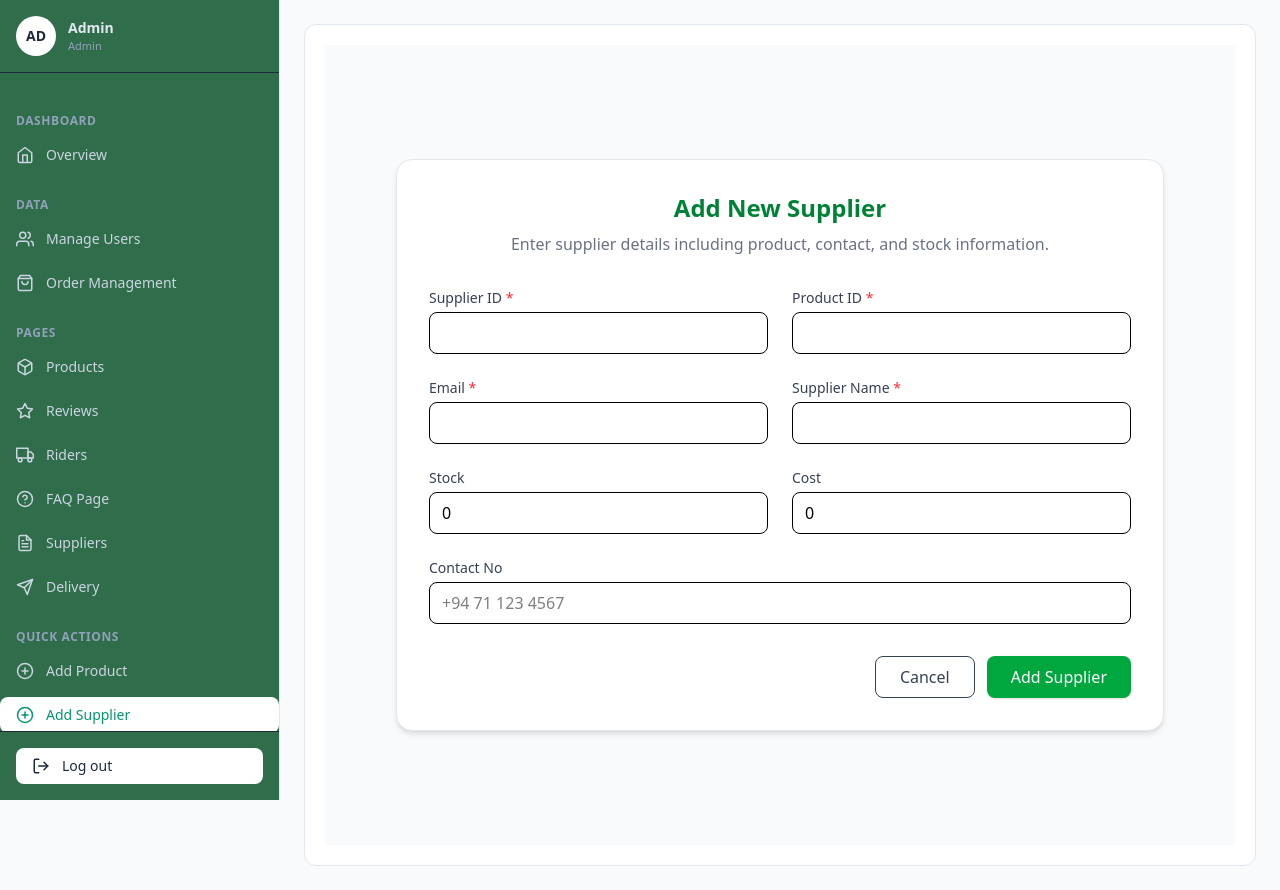
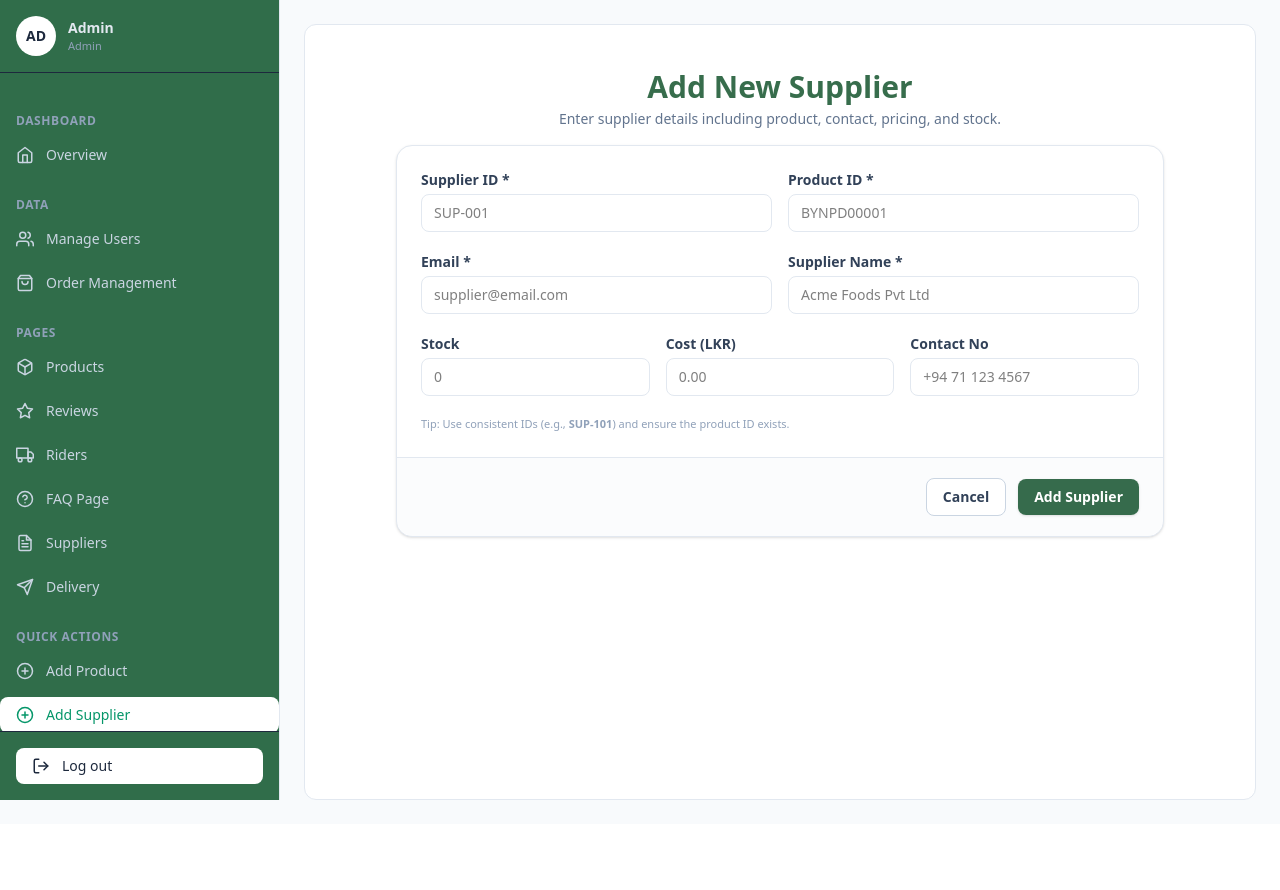
Before and after one commit to SandaruDulneth/BuyNest-Frontend, a React (Vite) app: page /admin/add-suppliers in a window 1280 px wide. After the commit the page ends 824 px from the top, so only its background shows below. Built offline with nearby package versions, Linux system fonts and the light colour scheme.

Commit message:
Update supplierAdd.jsx

```diff
--- a/src/Pages/admin/supplierAdd.jsx
+++ b/src/Pages/admin/supplierAdd.jsx
@@ -1,169 +1,202 @@
 import { useState } from "react";
-import toast from "react-hot-toast";
 import { Link, useNavigate } from "react-router-dom";
 import axios from "axios";
+import toast from "react-hot-toast";
 
 export default function AddSupplierPage() {
-  const [supplierId, setSupplierId] = useState("");
-  const [productId, setProductId] = useState("");
-  const [email, setEmail] = useState("");
-  const [name, setName] = useState("");
-  const [stock, setStock] = useState(0);
-  const [cost, setCost] = useState(0);
-  const [contactNo, setContactNo] = useState("");
+  const [supplierId, setSupplierId]   = useState("");
+  const [productId, setProductId]     = useState("");
+  const [email, setEmail]             = useState("");
+  const [name, setName]               = useState("");
+  const [stock, setStock]             = useState("");
+  const [cost, setCost]               = useState("");
+  const [contactNo, setContactNo]     = useState("");
+  const [submitting, setSubmitting]   = useState(false);
 
   const navigate = useNavigate();
 
-  async function addSupplier() {
+  async function addSupplier(e) {
+    e?.preventDefault?.();
+    if (submitting) return;
+
     const token = localStorage.getItem("token");
     if (!token) {
       toast.error("Please login first");
       return;
     }
 
-    if (!supplierId || !productId || !email || !name) {
+    // basic validation
+    if (!supplierId.trim() || !productId.trim() || !email.trim() || !name.trim()) {
       toast.error("Please fill all required fields");
       return;
     }
 
-    const supplier = {
-      supplierId,
-      productId,
-      email,
-      Name: name, // 👈 backend schema requires capital "N"
-      stock,
-      cost,
-      contactNo,
+    const payload = {
+      supplierId: supplierId.trim(),
+      productId : productId.trim(),
+      email     : email.trim(),
+      Name      : name.trim(),              // backend expects capital N
+      stock     : Number(stock) || 0,
+      cost      : Number(cost) || 0,
+      contactNo : contactNo.trim(),
     };
 
     try {
-      await axios.post("http://localhost:5000/api/suppliers", supplier, {
-        headers: { Authorization: "Bearer " + token },
+      setSubmitting(true);
+      await axios.post("http://localhost:5000/api/suppliers", payload, {
+        headers: {
+          Authorization: "Bearer " + token,
+          "Content-Type": "application/json",
+        },
       });
       toast.success("Supplier added successfully");
       navigate("/admin/suppliers");
     } catch (e) {
       toast.error(e.response?.data?.message || "Failed to add supplier");
       console.error(e);
+    } finally {
+      setSubmitting(false);
     }
   }
 
   return (
-    <div className="flex justify-center items-center min-h-screen bg-gray-50 p-6">
-      <div className="w-full max-w-3xl bg-white rounded-2xl shadow-md border border-gray-200 p-8">
-        {/* Title */}
-        <h1 className="text-2xl font-bold text-green-700 text-center mb-2">
-          Add New Supplier
-        </h1>
-        <p className="text-gray-500 text-center mb-8">
-          Enter supplier details including product, contact, and stock
-          information.
+      <div className="w-full h-full overflow-y-auto py-6 px-3 md:px-6 font-[var(--font-main)]">
+        {/* Page header */}
+        <div className="mx-auto max-w-3xl mb-4 text-center">
+          <h1 className="text-2xl md:text-3xl font-bold text-dgreen">Add New Supplier</h1>
+          <p className="text-sm text-slate-500 mt-1">
+            Enter supplier details including product, contact, pricing, and stock.
           </p>
+        </div>
 
-        {/* Form */}
-        <div className="grid grid-cols-1 md:grid-cols-2 gap-6">
-          <div>
-            <label className="block text-sm font-medium text-gray-700 mb-1">
-              Supplier ID <span className="text-red-500">*</span>
-            </label>
-            <input
-              type="text"
-              className="w-full border rounded-lg px-3 py-2 focus:ring-2 focus:ring-green-500 focus:outline-none"
+        {/* Card */}
+        <form
+            onSubmit={addSupplier}
+            className="mx-auto max-w-3xl rounded-2xl border border-slate-200 bg-white shadow-sm"
+        >
+          <div className="p-4 md:p-6 space-y-5">
+            {/* Row 1 */}
+            <div className="grid grid-cols-1 md:grid-cols-2 gap-4">
+              <Field
+                  label="Supplier ID *"
+                  placeholder="SUP-001"
                   value={supplierId}
-              onChange={(e) => setSupplierId(e.target.value)}
+                  onChange={setSupplierId}
+              />
+              <Field
+                  label="Product ID *"
+                  placeholder="BYNPD00001"
+                  value={productId}
+                  onChange={setProductId}
               />
             </div>
 
-          <div>
-            <label className="block text-sm font-medium text-gray-700 mb-1">
-              Product ID <span className="text-red-500">*</span>
-            </label>
-            <input
-              type="text"
-              className="w-full border rounded-lg px-3 py-2 focus:ring-2 focus:ring-green-500 focus:outline-none"
-              value={productId}
-              onChange={(e) => setProductId(e.target.value)}
+            {/* Row 2 */}
+            <div className="grid grid-cols-1 md:grid-cols-2 gap-4">
+              <Field
+                  label="Email *"
+                  type="email"
+                  placeholder="supplier@email.com"
+                  value={email}
+                  onChange={setEmail}
+              />
+              <Field
+                  label="Supplier Name *"
+                  placeholder="Acme Foods Pvt Ltd"
+                  value={name}
+                  onChange={setName}
               />
             </div>
 
-          <div>
-            <label className="block text-sm font-medium text-gray-700 mb-1">
-              Email <span className="text-red-500">*</span>
-            </label>
-            <input
-              type="email"
-              className="w-full border rounded-lg px-3 py-2 focus:ring-2 focus:ring-green-500 focus:outline-none"
-              value={email}
-              onChange={(e) => setEmail(e.target.value)}
+            {/* Row 3 */}
+            <div className="grid grid-cols-1 md:grid-cols-3 gap-4">
+              <NumberField
+                  label="Stock"
+                  placeholder="0"
+                  value={stock}
+                  onChange={setStock}
+                  min={0}
+              />
+              <NumberField
+                  label="Cost (LKR)"
+                  placeholder="0.00"
+                  value={cost}
+                  onChange={setCost}
+                  step="0.01"
+                  min={0}
+              />
+              <Field
+                  label="Contact No"
+                  placeholder="+94 71 123 4567"
+                  value={contactNo}
+                  onChange={setContactNo}
               />
             </div>
 
-          <div>
-            <label className="block text-sm font-medium text-gray-700 mb-1">
-              Supplier Name <span className="text-red-500">*</span>
-            </label>
-            <input
-              type="text"
-              className="w-full border rounded-lg px-3 py-2 focus:ring-2 focus:ring-green-500 focus:outline-none"
-              value={name}
-              onChange={(e) => setName(e.target.value)}
-            />
-          </div>
-
-          <div>
-            <label className="block text-sm font-medium text-gray-700 mb-1">
-              Stock
-            </label>
-            <input
-              type="number"
-              className="w-full border rounded-lg px-3 py-2 focus:ring-2 focus:ring-green-500 focus:outline-none"
-              value={stock}
-              onChange={(e) => setStock(e.target.value)}
-            />
-          </div>
-
-          <div>
-            <label className="block text-sm font-medium text-gray-700 mb-1">
-              Cost
-            </label>
-            <input
-              type="number"
-              className="w-full border rounded-lg px-3 py-2 focus:ring-2 focus:ring-green-500 focus:outline-none"
-              value={cost}
-              onChange={(e) => setCost(e.target.value)}
-            />
-          </div>
-
-          <div className="md:col-span-2">
-            <label className="block text-sm font-medium text-gray-700 mb-1">
-              Contact No
-            </label>
-            <input
-              type="text"
-              placeholder="+94 71 123 4567"
-              className="w-full border rounded-lg px-3 py-2 focus:ring-2 focus:ring-green-500 focus:outline-none"
-              value={contactNo}
-              onChange={(e) => setContactNo(e.target.value)}
-            />
+            {/* Helper tip */}
+            <div className="text-[11px] text-slate-400">
+              Tip: Use consistent IDs (e.g., <span className="font-semibold">SUP-101</span>) and ensure the product ID exists.
             </div>
           </div>
 
-        {/* Buttons */}
-        <div className="flex justify-end gap-3 mt-8">
+          {/* Footer actions */}
+          <div className="border-t border-slate-200 bg-slate-50/60 px-4 py-4 md:px-6 md:py-5 rounded-b-2xl flex items-center justify-end gap-3">
             <Link
                 to="/admin/suppliers"
-            className="px-6 py-2 border rounded-lg text-gray-700 hover:bg-gray-100 transition"
+                className="inline-flex items-center justify-center rounded-lg border border-slate-300 bg-white px-4 py-2 text-sm font-semibold text-slate-700 hover:bg-slate-50 active:scale-[.99]"
             >
               Cancel
             </Link>
             <button
-            onClick={addSupplier}
-            className="px-6 py-2 bg-green-600 hover:bg-green-700 text-white rounded-lg shadow transition"
+                type="submit"
+                disabled={submitting}
+                className="inline-flex items-center justify-center rounded-lg bg-dgreen px-4 py-2 text-sm font-semibold text-white shadow-sm hover:bg-dgreen/80 active:scale-[.99] disabled:opacity-60"
             >
-            Add Supplier
+              {submitting ? (
+                  <span className="inline-flex items-center gap-2">
+                <span className="h-4 w-4 animate-spin rounded-full border-2 border-white/50 border-t-white"></span>
+                Saving...
+              </span>
+              ) : (
+                  "Add Supplier"
+              )}
             </button>
           </div>
-      </div>
+        </form>
       </div>
   );
 }
+
+/* -------- small input atoms (same look & feel as your other forms) -------- */
+
+function Field({ label, value, onChange, placeholder, type = "text" }) {
+  return (
+      <div className="flex flex-col">
+        <label className="mb-1 text-sm font-semibold text-slate-700">{label}</label>
+        <input
+            type={type}
+            value={value}
+            onChange={(e) => onChange(e.target.value)}
+            placeholder={placeholder}
+            className="rounded-lg border border-slate-200 bg-white px-3 py-2 text-sm outline-none focus:border-emerald-500 focus:ring-2 focus:ring-emerald-500/20"
+        />
+      </div>
+  );
+}
+
+function NumberField({ label, value, onChange, placeholder, min, step }) {
+  return (
+      <div className="flex flex-col">
+        <label className="mb-1 text-sm font-semibold text-slate-700">{label}</label>
+        <input
+            type="number"
+            value={value}
+            min={min}
+            step={step}
+            onChange={(e) => onChange(e.target.value)}
+            placeholder={placeholder}
+            className="rounded-lg border border-slate-200 bg-white px-3 py-2 text-sm outline-none focus:border-emerald-500 focus:ring-2 focus:ring-emerald-500/20"
+        />
+      </div>
+  );
+}
```
Lines whose indentation alone changed are shown as unchanged.
